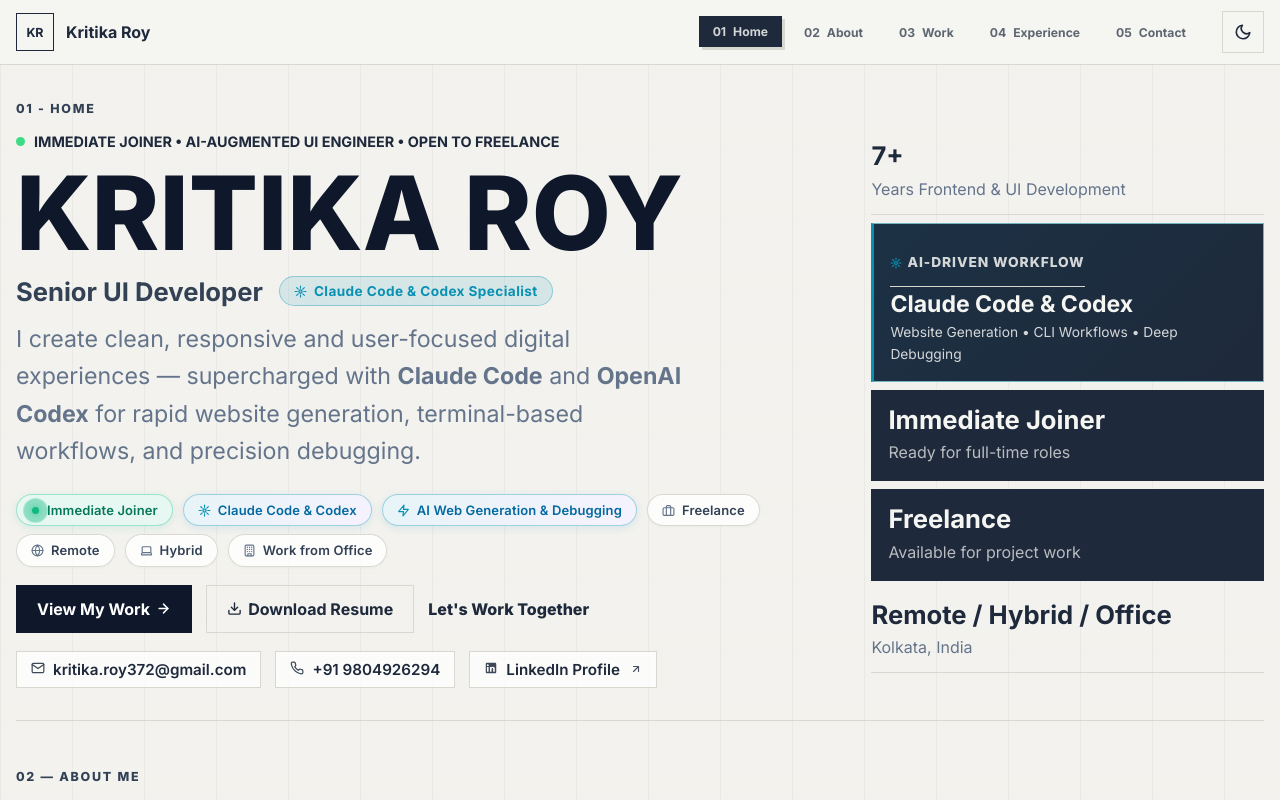
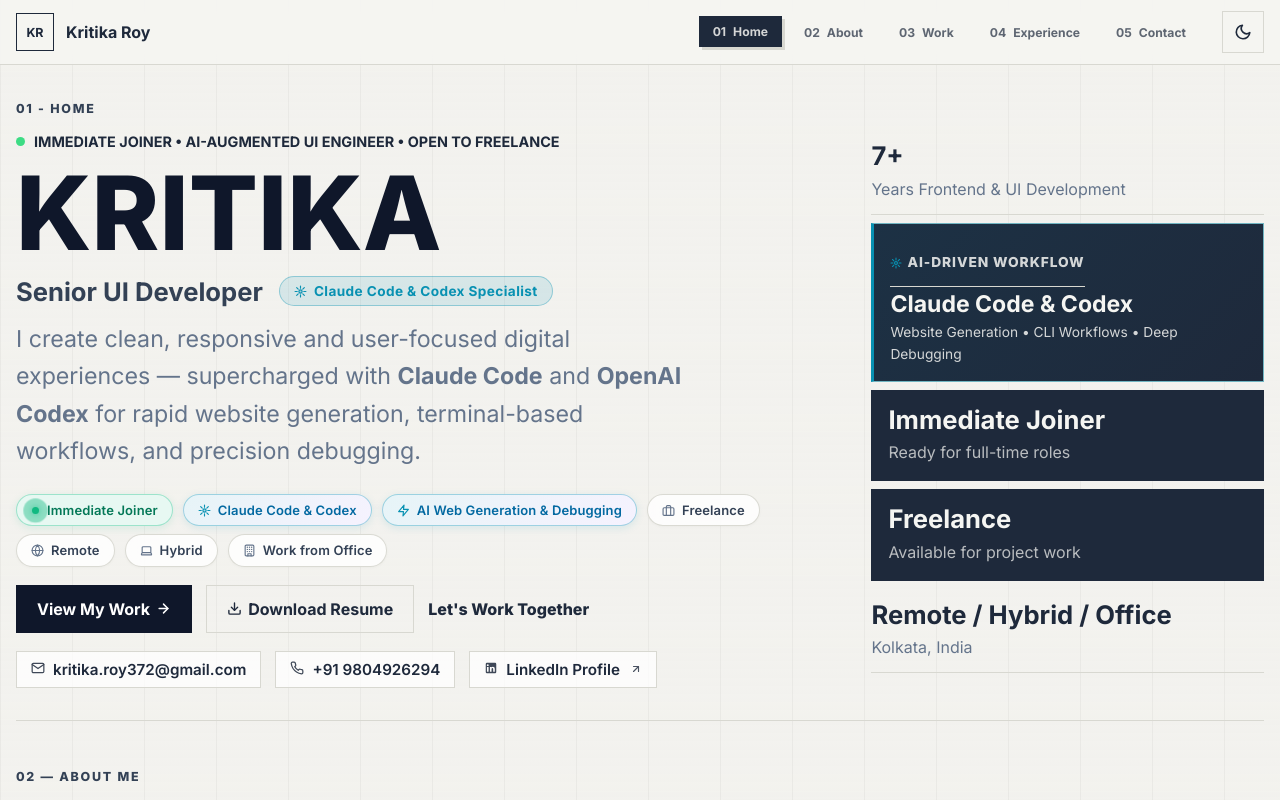
Before and after one commit to DesignerKritika/kritika_portfolio, a React (Vite) app: page / in a window 1280 px wide. Shown: the top 800 px of the page. Built offline with nearby package versions, Linux system fonts and the light colour scheme.

Commit message:
off inpect

```diff
--- a/src/components/Hero.jsx
+++ b/src/components/Hero.jsx
@@ -21,7 +21,7 @@
       <div className="hero-grid">
         <div className="hero-copy">
           <p className="availability-dot">Immediate Joiner • AI-Augmented UI Engineer • Open to Freelance</p>
-          <h1>Kritika Roy</h1>
+          <h1>Kritika</h1>
           <div className="hero-roles">
             <span className="hero-role-main">Senior UI Developer</span>
             <span className="role-ai-badge">
```
